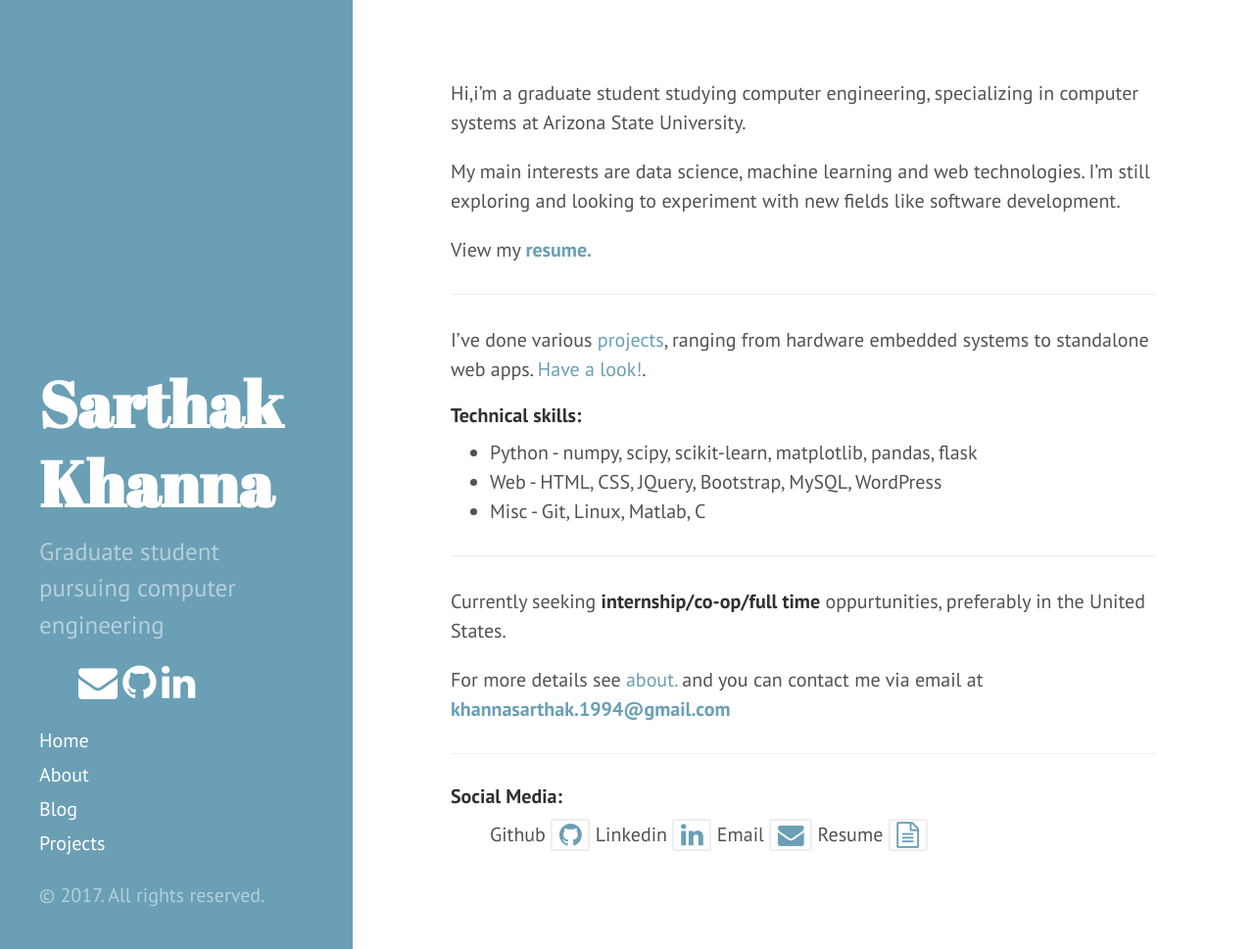
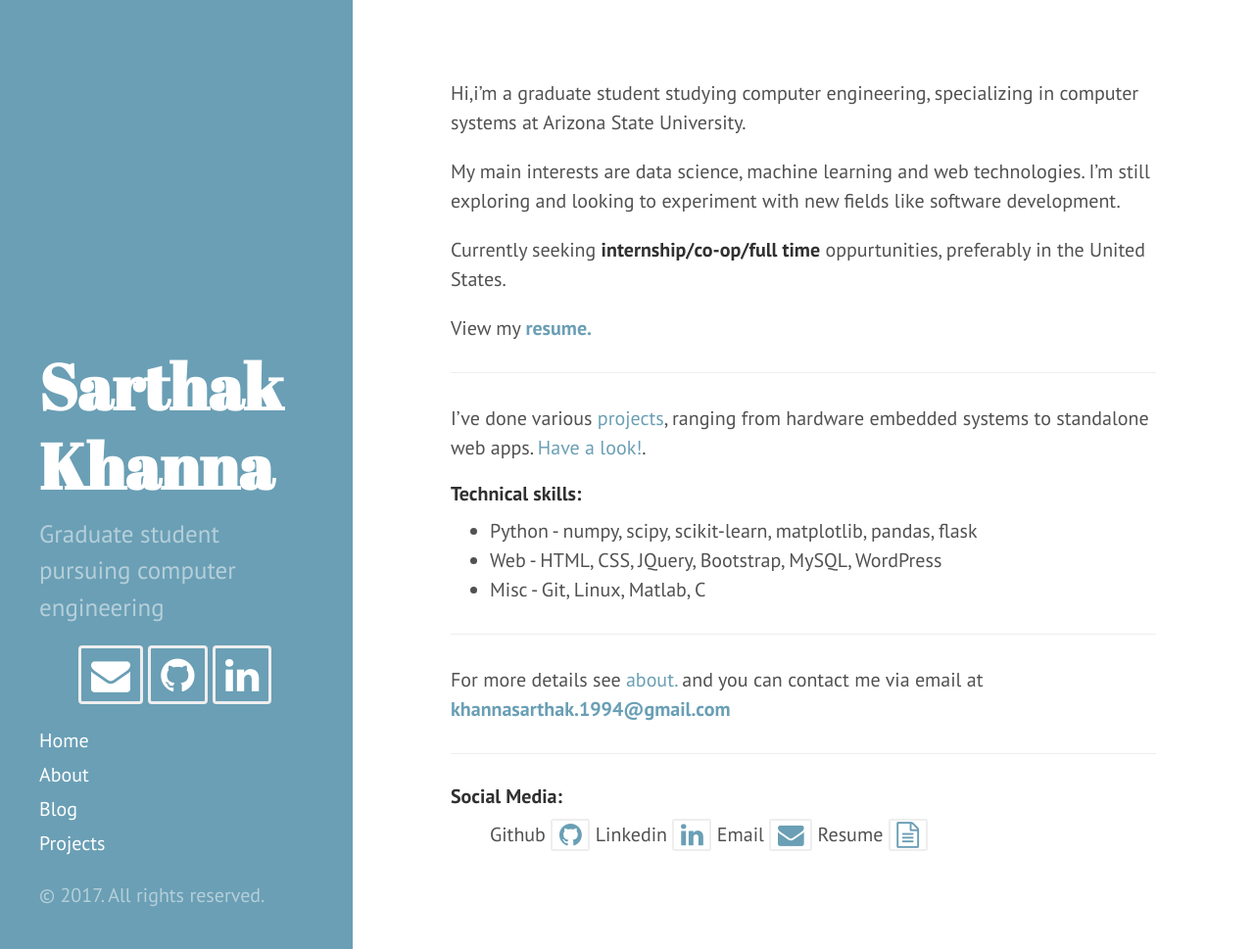
Before and after one commit to khannasarthak/khannasarthak.github.io, a Jekyll site: the page built from index.md, in a window 1280 px wide and 969 px high. Shown: the whole window at 98% size. Built offline with Jekyll 4.4.1, drawn with Linux system fonts in a browser that asks for light colours; nearby versions of some CDN libraries.

Commit message:
more tets
trying out new looks of social icons

```diff
--- a/_includes/sidebar.html
+++ b/_includes/sidebar.html
@@ -19,21 +19,21 @@
 {% if site.email %}
 
     <a href="mailto:{{ site.email}}">
-      <i class="fa fa-envelope fa-2x"></i>
+      <i class="fa fa-envelope fa-2x fa-border"></i>
     </a>
 
 {% endif %}
 {% if site.github_username %}
 
     <a href="https://github.com/{{ site.github_username }}" target="_blank">
-      <i class="fa fa-github fa-2x"></i>
+      <i class="fa fa-github fa-2x fa-border"></i>
     </a>
 
 {% endif %}
 {% if site.linkedin_username %}
 
     <a href="https://linkedin.com/in/{{ site.linkedin_username }}" target="_blank">
-      <i class="fa fa-linkedin fa-2x"></i>
+      <i class="fa fa-linkedin fa-2x fa-border"></i>
     </a>
 
 {% endif %}
```
Also changed, not shown: index.md (+2 -3 lines).
